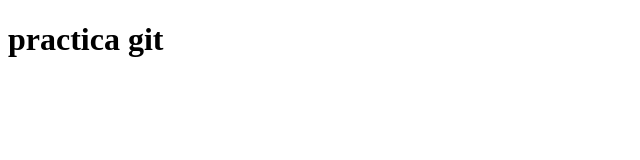
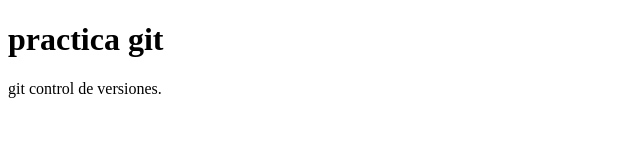
Before and after one commit to angelarredondoc/test, a plain HTML site: page index.html in a window 1280 px wide. Shown: the whole page, without its empty margins (0-640 px from the left). Drawn offline with Linux system fonts and the light colour scheme.

Commit message:
agrega una descripcion corta de git

```diff
--- a/index.html
+++ b/index.html
@@ -6,5 +6,8 @@
     </head>
     <body>
         <h1>practica git</h1>
+        <p>
+            git control de versiones.
+        </p>
     </body>
 </html>
```
